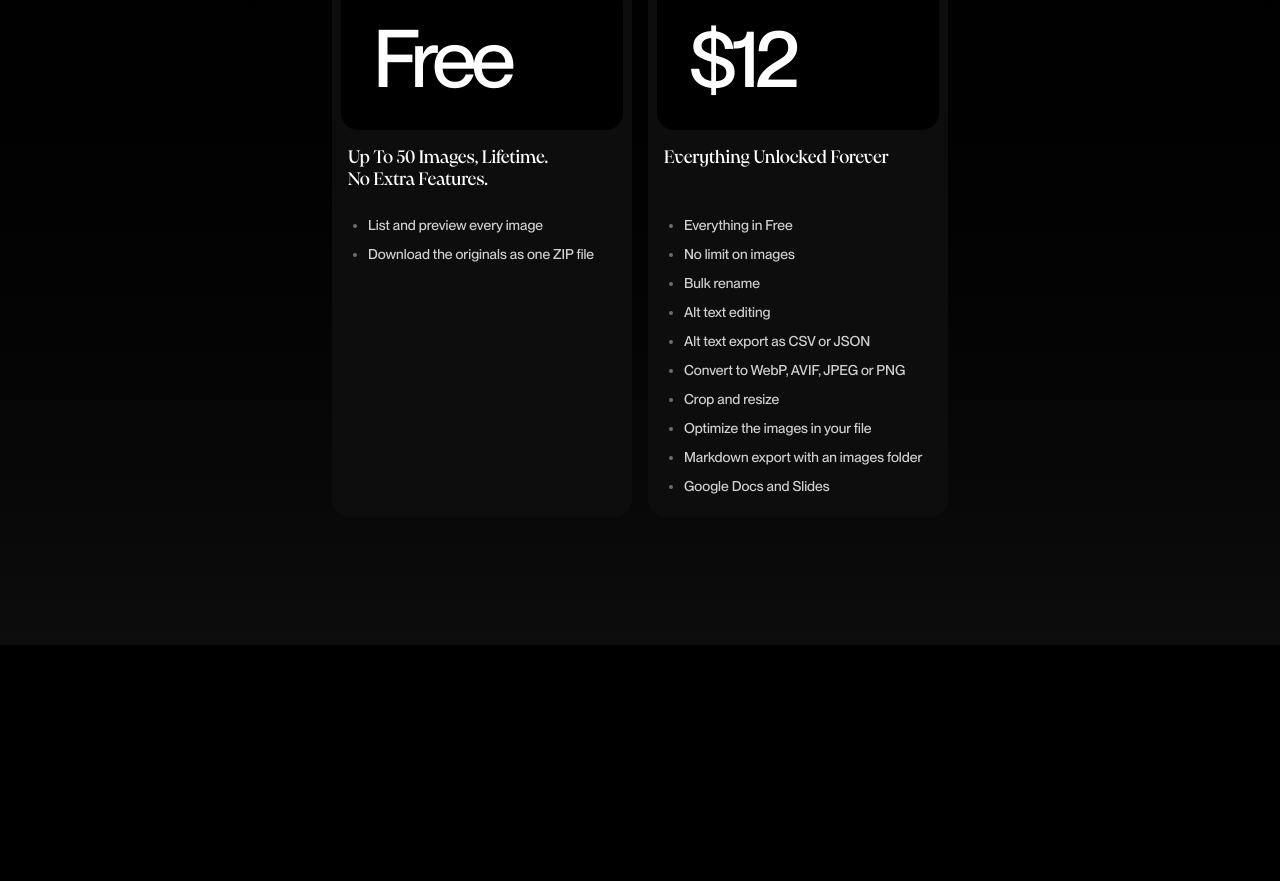
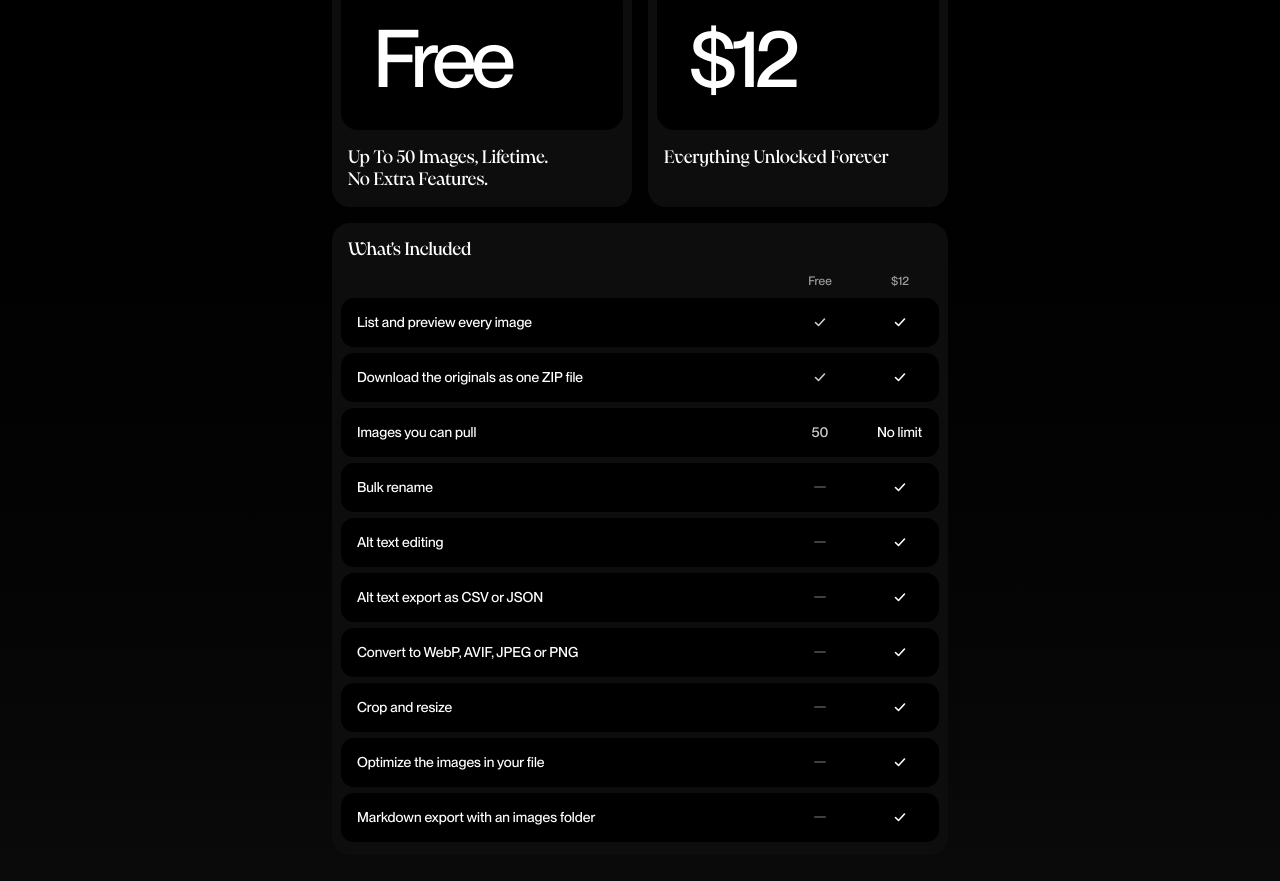
Before and after one commit to nomanwebflow/pluckr, a Next.js app in the folder landing/: page / in a window 1280 px wide. Shown: the part 5745-6626 px from the top of the page. Before the commit the page ends 6390 px from the top, so only its background shows below. Built offline with nearby package versions, Linux system fonts and the light colour scheme.

Commit message:
Price: plan cards plus a comparison table instead of two bullet lists
Co-Authored-By: Claude Sonnet 5.5 <noreply@anthropic.com>

```diff
--- a/landing/src/components/price.tsx
+++ b/landing/src/components/price.tsx
@@ -1,30 +1,56 @@
-// Feature lists follow docs/site-copy.md (the pricing page copy).
+// Plans and the comparison table follow docs/site-copy.md (pricing page copy).
 const plans = [
-  {
-    price: "Free",
-    note: ["Up to 50 images, lifetime.", "No extra features."],
-    features: [
-      "List and preview every image",
-      "Download the originals as one ZIP file",
-    ],
-  },
-  {
-    price: "$12",
-    note: ["Everything unlocked forever"],
-    features: [
-      "Everything in Free",
-      "No limit on images",
-      "Bulk rename",
-      "Alt text editing",
-      "Alt text export as CSV or JSON",
-      "Convert to WebP, AVIF, JPEG or PNG",
-      "Crop and resize",
-      "Optimize the images in your file",
-      "Markdown export with an images folder",
-      "Google Docs and Slides",
-    ],
-  },
+  { name: "Free", price: "Free", note: ["Up to 50 images, lifetime.", "No extra features."] },
+  { name: "$12", price: "$12", note: ["Everything unlocked forever"] },
 ];
+
+type Cell = boolean | string;
+
+const features: { name: string; free: Cell; pro: Cell }[] = [
+  { name: "List and preview every image", free: true, pro: true },
+  { name: "Download the originals as one ZIP file", free: true, pro: true },
+  { name: "Images you can pull", free: "50", pro: "No limit" },
+  { name: "Bulk rename", free: false, pro: true },
+  { name: "Alt text editing", free: false, pro: true },
+  { name: "Alt text export as CSV or JSON", free: false, pro: true },
+  { name: "Convert to WebP, AVIF, JPEG or PNG", free: false, pro: true },
+  { name: "Crop and resize", free: false, pro: true },
+  { name: "Optimize the images in your file", free: false, pro: true },
+  { name: "Markdown export with an images folder", free: false, pro: true },
+];
+
+function Mark({ value }: { value: Cell }) {
+  if (typeof value === "string") {
+    return <span className="text-sm">{value}</span>;
+  }
+  if (value) {
+    return (
+      <>
+        <svg
+          aria-hidden
+          width="16"
+          height="16"
+          viewBox="0 0 16 16"
+          fill="none"
+          stroke="currentColor"
+          strokeWidth="1.6"
+          strokeLinecap="round"
+          strokeLinejoin="round"
+          className="mx-auto"
+        >
+          <path d="M3.5 8.5 6.5 11.5 12.5 5" />
+        </svg>
+        <span className="sr-only">Included</span>
+      </>
+    );
+  }
+  return (
+    <>
+      <span aria-hidden className="mx-auto block h-0.5 w-3 rounded-full bg-white/25" />
+      <span className="sr-only">Not included</span>
+    </>
+  );
+}
 
 export function Price() {
   return (
@@ -38,32 +64,70 @@ export function Price() {
         </p>
       </div>
 
-      <ul className="flex w-full flex-wrap items-stretch justify-center gap-4">
+      <div className="flex w-full max-w-[616px] flex-col gap-4">
+        <ul className="grid grid-cols-1 gap-4 sm:grid-cols-2">
           {plans.map((plan) => (
             <li
-            key={plan.price}
-            className="flex w-full flex-col gap-2 rounded-2xl bg-[#0d0d0d] p-2 sm:w-[300px]"
+              key={plan.name}
+              className="flex flex-col gap-2 rounded-2xl bg-[#0d0d0d] p-2"
             >
               <div className="rounded-2xl border border-white/5 bg-black p-8">
                 <p className="text-[80px] leading-none tracking-[-0.06em]">
                   {plan.price}
                 </p>
               </div>
-            <p className="font-display p-2 text-lg leading-[normal] capitalize sm:min-h-[calc(2lh+1rem)]">
+              <p className="font-display p-2 text-lg leading-[normal] capitalize">
                 {plan.note.map((line) => (
                   <span key={line} className="block">
                     {line}
                   </span>
                 ))}
               </p>
-            <ul className="mt-2 flex list-disc flex-col gap-2 px-2 pr-3 pb-3 pl-7 text-sm leading-normal text-white/80 marker:text-white/40">
-              {plan.features.map((feature) => (
-                <li key={feature}>{feature}</li>
-              ))}
-            </ul>
             </li>
           ))}
         </ul>
+
+        <div className="rounded-2xl bg-[#0d0d0d] p-2">
+          <h3 className="font-display p-2 text-lg leading-[normal] capitalize">
+            What&apos;s included
+          </h3>
+          <table className="w-full border-separate border-spacing-y-1 text-left">
+            <thead>
+              <tr className="text-xs text-white/60">
+                <th scope="col" className="sr-only">
+                  Feature
+                </th>
+                <th scope="col" className="w-[76px] px-1 pb-1 text-center font-normal sm:w-20">
+                  Free
+                </th>
+                <th scope="col" className="w-[76px] px-1 pb-1 text-center font-normal sm:w-20">
+                  $12
+                </th>
+              </tr>
+            </thead>
+            <tbody>
+              {features.map((f) => (
+                <tr key={f.name} className="text-sm leading-normal">
+                  <th
+                    scope="row"
+                    className="rounded-l-xl border-y border-l border-white/5 bg-black py-3.5 pr-2 pl-4 font-normal"
+                  >
+                    {f.name}
+                  </th>
+                  <td
+                    className={`border-y border-white/5 bg-black px-1 text-center ${f.free === false ? "" : "text-white/80"}`}
+                  >
+                    <Mark value={f.free} />
+                  </td>
+                  <td className="rounded-r-xl border-y border-r border-white/5 bg-black px-1 text-center">
+                    <Mark value={f.pro} />
+                  </td>
+                </tr>
+              ))}
+            </tbody>
+          </table>
+        </div>
+      </div>
     </section>
   );
 }
```
Lines whose indentation alone changed are shown as unchanged.
